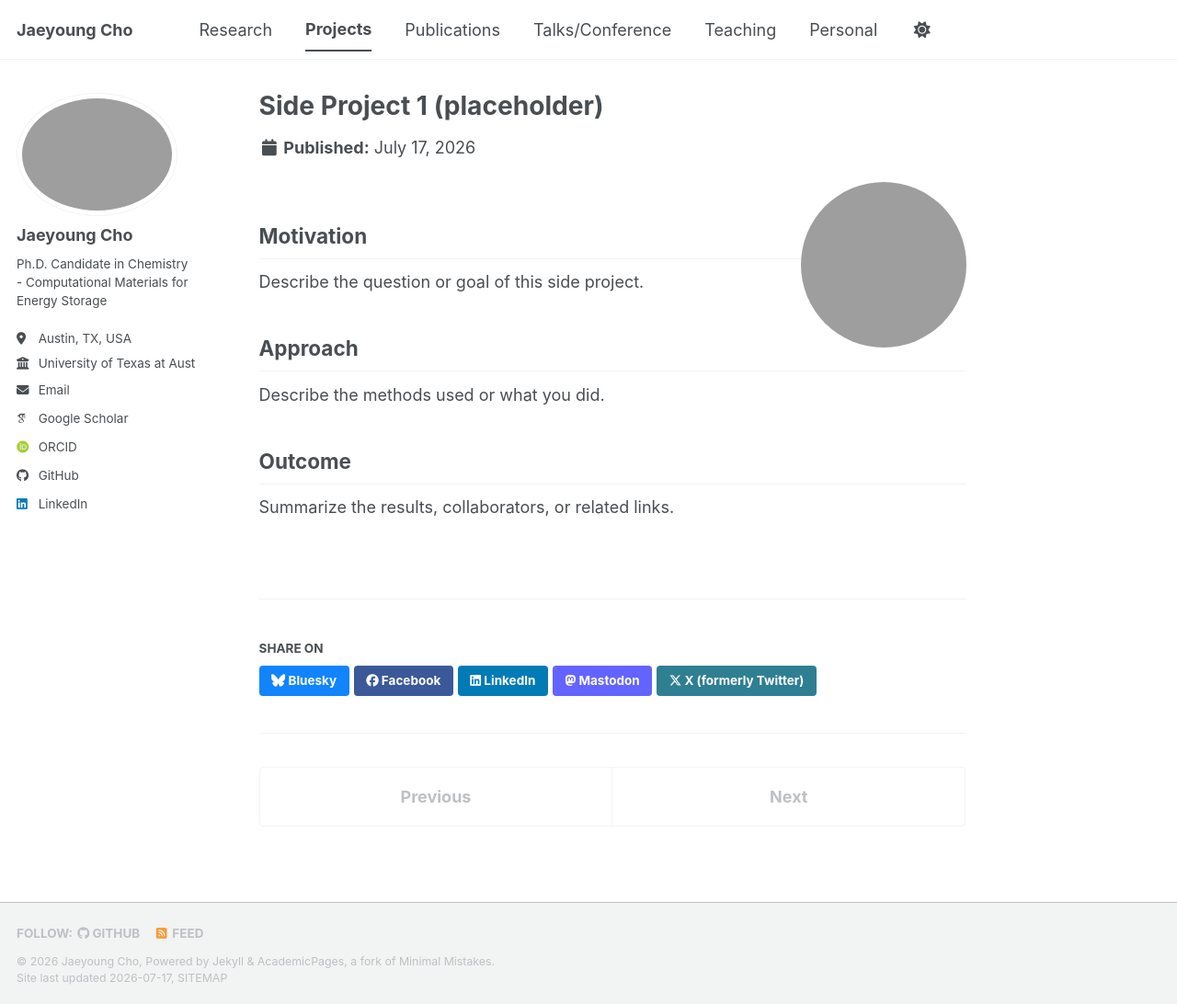
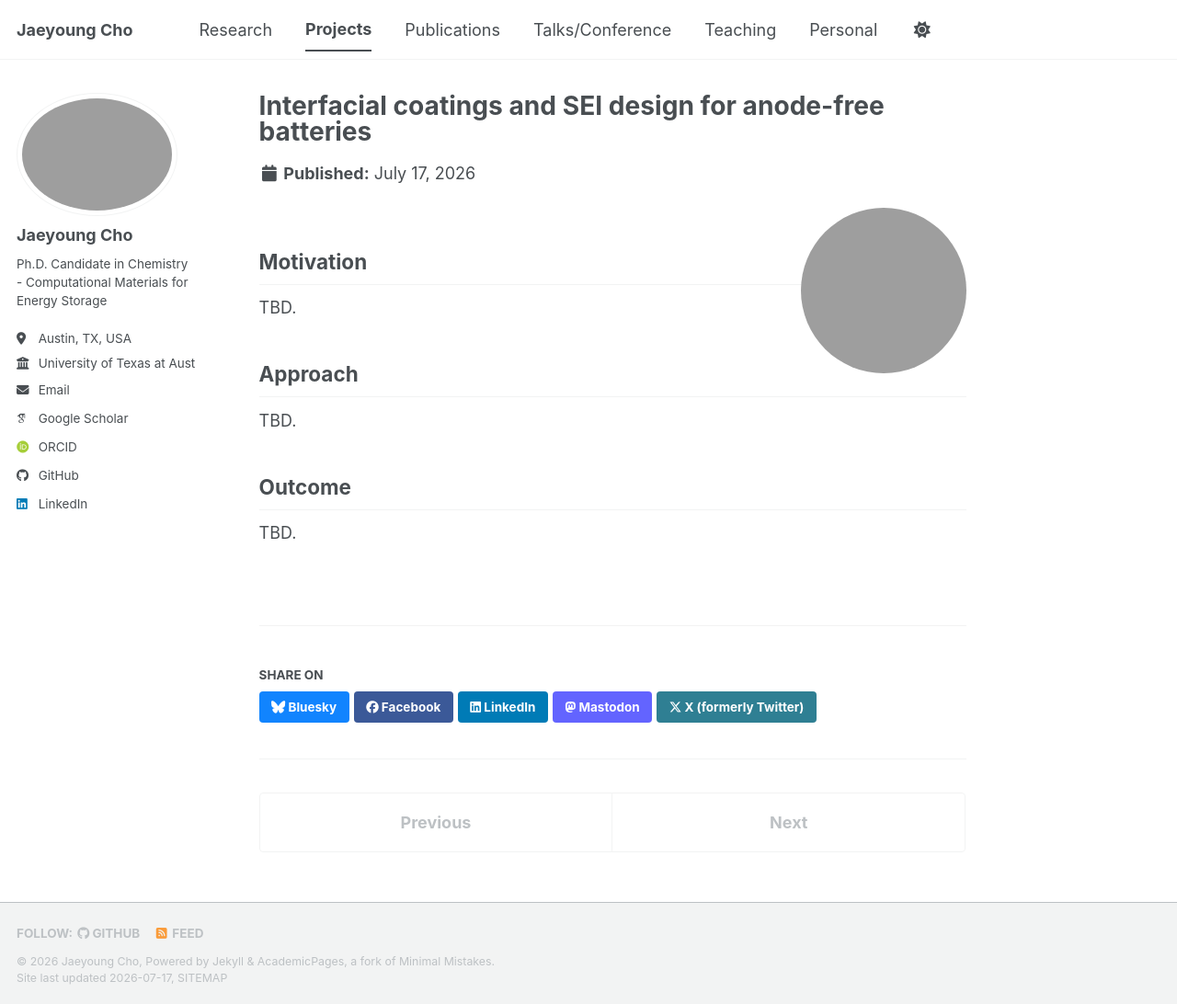
Before and after one commit to jycho5758/jycho5758.github.io, a Jekyll site: the page built from _portfolio/project-side-1.md, in a window 1280 px wide and 1092 px high. Shown: the whole window at 92% size. Built offline with Jekyll 4.4.1, drawn with Linux system fonts in a browser that asks for light colours; some web fonts are replaced; a script bundle is joined from its source files by our own code; library files that are not in the unit come from our copies; grey boxes are pictures that could not be loaded.

Commit message:
Update project-side-1.md

```diff
--- a/_portfolio/project-side-1.md
+++ b/_portfolio/project-side-1.md
@@ -1,6 +1,6 @@
 ---
-title: "Side Project 1 (placeholder)"
-excerpt: "A one-line description of this side project — replace with your own."
+title: "Interfacial coatings and SEI design for anode-free batteries"
+excerpt: "TBD."
 collection: portfolio
 project_type: side
 header:
@@ -10,10 +10,10 @@ header:
 <img src="/images/projects/side-1.png" alt="Side project 1" style="width:180px; height:180px; border-radius:50%; object-fit:cover; float:right; margin:0 0 16px 24px;">
 
 ## Motivation
-Describe the question or goal of this side project.
+TBD.
 
 ## Approach
-Describe the methods used or what you did.
+TBD.
 
 ## Outcome
-Summarize the results, collaborators, or related links.
+TBD.
```
